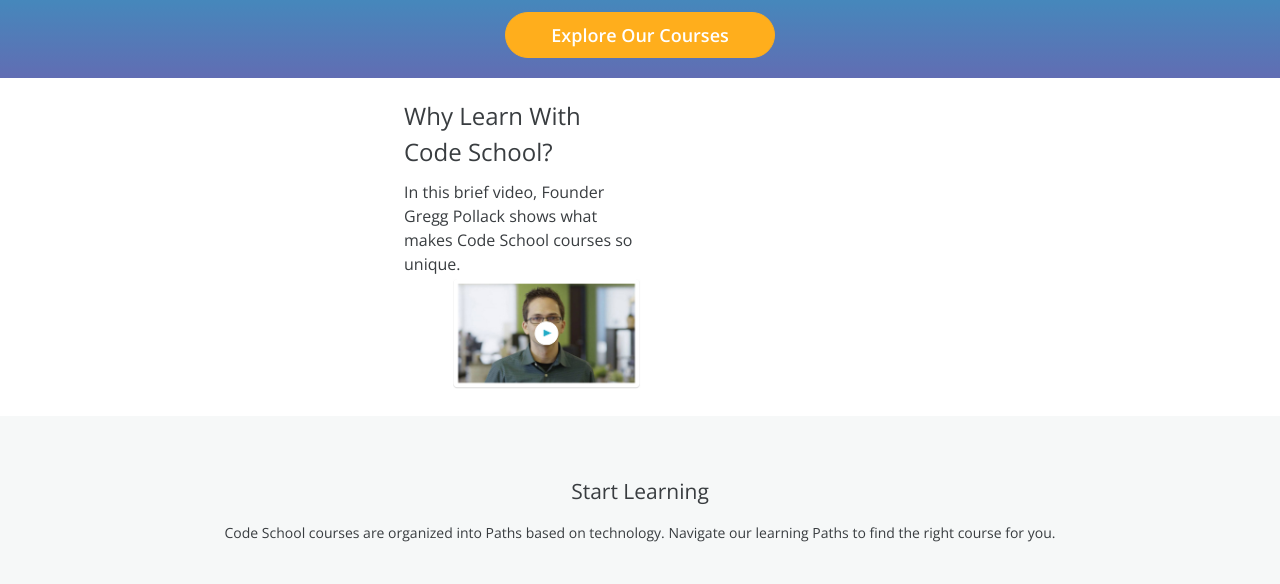
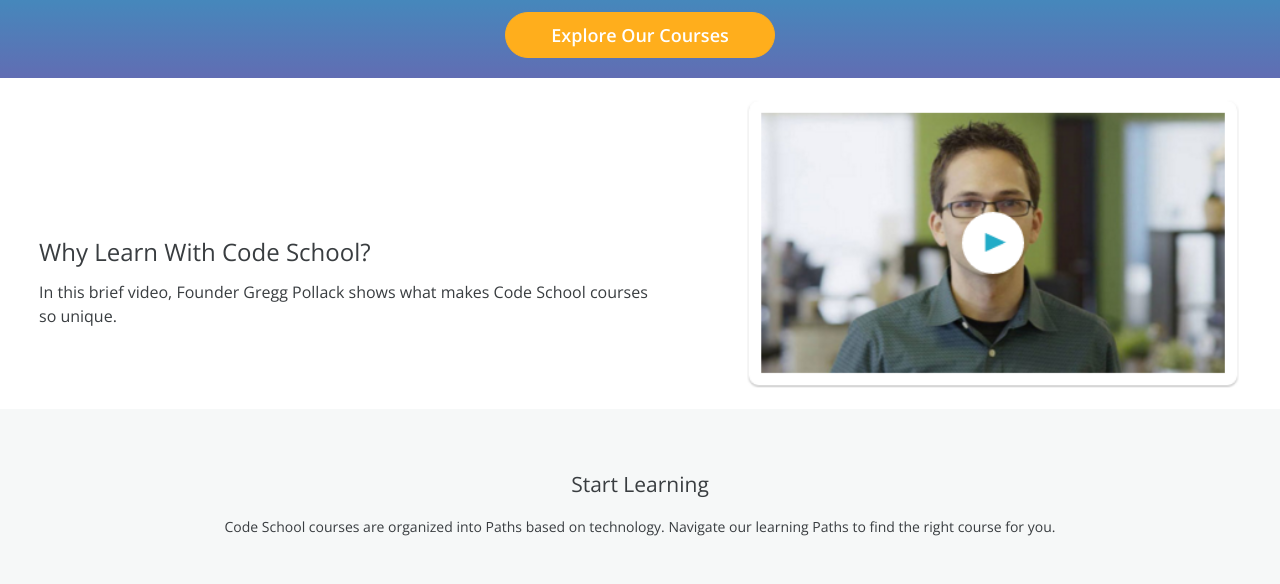
Before and after one commit to donovanhiland/Code-School, a plain HTML site: page Index.html in a window 1280 px wide. Shown: the part 181-765 px from the top of the page. Drawn offline with nearby package versions, Linux system fonts and the light colour scheme.

Commit message:
Adjusted media query for the 'why learn' section

```diff
--- a/Styles/views/home.css
+++ b/Styles/views/home.css
@@ -164,17 +164,20 @@
     position: relative;
     margin-left: 3em;
   }
-  .why-learn-text-container {
-    display: inline-block;
-    width: 50%;
-  }
+
   .why-learn {
-    width: 40%;
     margin: auto;
     margin-bottom: 0;
     padding-top: 20px;
     padding-bottom: 20px;
+    display: flex;
+    justify-content: space-around;
   }
+  .why-learn-text-container {
+    width: 50%;
+    margin-top: 8.5em;
+  }
+
   .why-learn-heading {
     font-size: 24px;
   }
```
